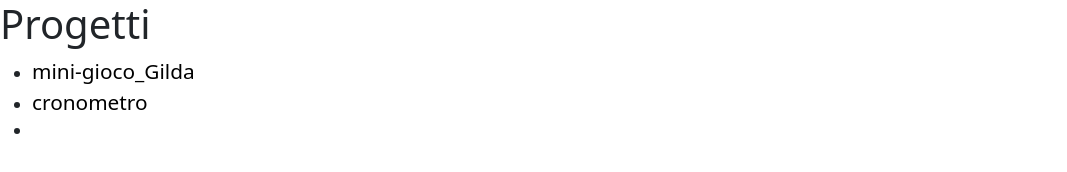
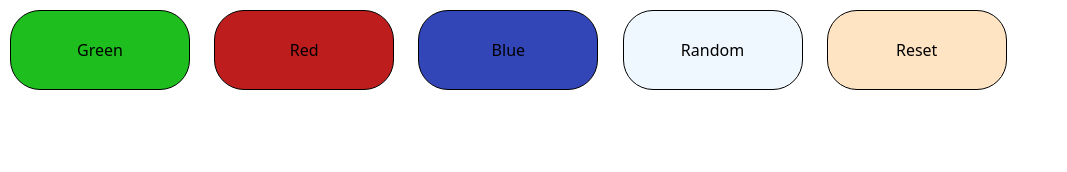
Before and after one commit to SaulliMatteo/prove, a plain HTML site: page colorChanger.html in a window 1280 px wide. Shown: the whole page, without its empty margins (0-1067 px from the left). Drawn offline with nearby package versions, Linux system fonts and the light colour scheme.

Commit message:
cambio nome e aggiustamento file

```diff
--- a/e.html
+++ b/colorChanger.html
@@ -5,17 +5,16 @@
     <meta name="viewport" content="width=device-width, initial-scale=1.0">
     <title>Document</title>
     <link href="https://cdn.jsdelivr.net/npm/bootstrap@5.3.3/dist/css/bootstrap.min.css" rel="stylesheet" integrity="sha384-QWTKZyjpPEjISv5WaRU9OFeRpok6YctnYmDr5pNlyT2bRjXh0JMhjY6hW+ALEwIH" crossorigin="anonymous">
-    <link href="index.css" rel="stylesheet">
+    <link href="colorChanger.css" rel="stylesheet">
 
 </head>
 <body>
-    <h1>Progetti</h1>
-    <ul id="elencoProgetti">
-        <li><a href="e.html">mini-gioco_Gilda</a> <img src="" alt=""></li>
-        <li><a href="Esercizio.html">cronometro</a> <img src="" alt=""></li>
-        <li></li>
-    </ul>
+    <button id="btnGreen" onclick="changeColorGreen()">Green</button>
+    <button id="btnRed" onclick="changeColorRed()">Red</button>
+    <button id="btnBlue" onclick="changeColorBlue()">Blue</button>
+    <button id="btnRandom" onclick="randomColor()">Random</button>
+    <button id="btnReset" onclick="reset()">Reset</button>
 
-    <script src="index.js"></script>
+    <script src="colorChanger.js"></script>
 </body>
 </html>
```
Also changed, not shown: index.html (+6 -1 lines), colorChanger.css (renamed from e.css), colorChanger.js (renamed from e.js), img/cronometro.png (added).
